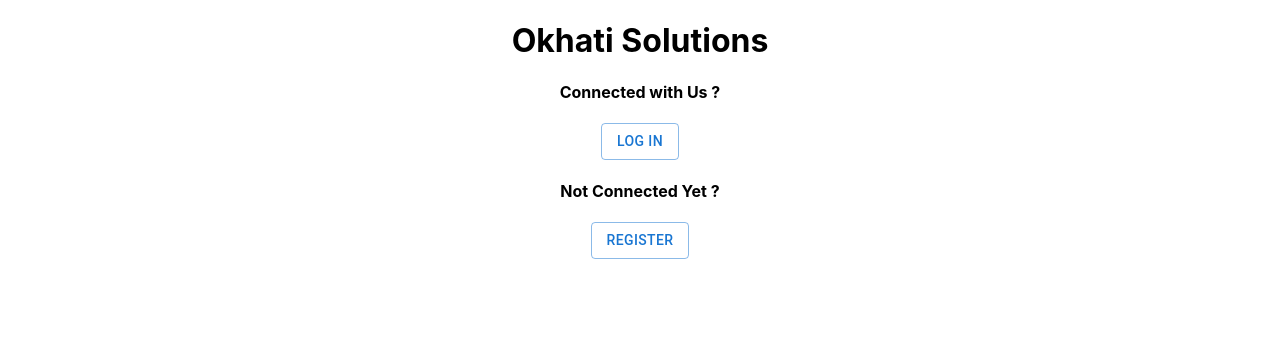
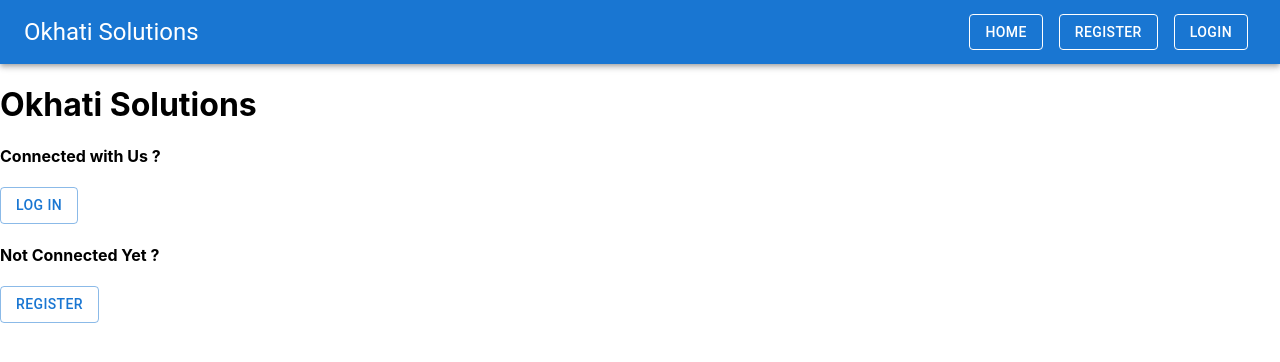
Before and after one commit to sauzzon/okhati, a React (Create React App) app: page / in a window 1280 px wide. Shown: the top 362 px of the page. Built offline with nearby package versions, Linux system fonts and the light colour scheme.

Commit message:
Appbar added

```diff
--- a/package.json
+++ b/package.json
@@ -5,6 +5,7 @@
   "dependencies": {
     "@emotion/react": "^11.7.1",
     "@emotion/styled": "^11.6.0",
+    "@mui/icons-material": "^5.4.2",
     "@mui/material": "^5.4.2",
     "@testing-library/jest-dom": "^5.16.2",
     "@testing-library/react": "^12.1.3",
--- /dev/null
+++ b/src/pages/appbar.js
@@ -0,0 +1,73 @@
+import * as React from "react";
+import AppBar from "@mui/material/AppBar";
+import Box from "@mui/material/Box";
+import Toolbar from "@mui/material/Toolbar";
+import Typography from "@mui/material/Typography";
+import Button from "@mui/material/Button";
+import { Link } from "react-router-dom";
+import Logout from "./logout";
+
+import { useContext } from "react";
+import { Context } from "../context/Context";
+
+const ButtonAppBar = () => {
+  const { isLoggedIn } = useContext(Context);
+
+  return (
+    <Box sx={{ flexGrow: 1 }}>
+      <AppBar position="static">
+        <Toolbar>
+          <Typography variant="h5" sx={{ flexGrow: 1 }}>
+            Okhati Solutions
+          </Typography>
+          <Button
+            component={Link}
+            to="/"
+            sx={{ m: 1 }}
+            variant="outlined"
+            color="inherit"
+          >
+            Home
+          </Button>
+          {!isLoggedIn ? (
+            <>
+              <Button
+                component={Link}
+                to="/register"
+                sx={{ m: 1 }}
+                variant="outlined"
+                color="inherit"
+              >
+                Register
+              </Button>
+              <Button
+                component={Link}
+                to="/login"
+                sx={{ m: 1 }}
+                variant="outlined"
+                color="inherit"
+              >
+                Login
+              </Button>
+            </>
+          ) : (
+            <>
+              <Button
+                component={Link}
+                to="/dashboard"
+                sx={{ m: 1 }}
+                variant="outlined"
+                color="inherit"
+              >
+                Dashboard
+              </Button>
+              <Logout></Logout>
+            </>
+          )}
+        </Toolbar>
+      </AppBar>
+    </Box>
+  );
+};
+
+export default ButtonAppBar;
--- a/src/pages/landing.js
+++ b/src/pages/landing.js
@@ -3,12 +3,14 @@
 import { useContext } from "react";
 import { Context } from "../context/Context";
 import Logout from "./logout";
+import ButtonAppBar from "./appbar";
 
 const Landing = () => {
   const { isLoggedIn } = useContext(Context);
 
   return (
-    <center>
+    <>
+      <ButtonAppBar></ButtonAppBar>
       {isLoggedIn && <h1>Welcome to </h1>}
       <h1>Okhati Solutions</h1>
       {isLoggedIn ? (
@@ -42,7 +44,7 @@
           </Button>
         </>
       )}
-    </center>
+    </>
   );
 };
 
--- a/src/pages/logout.js
+++ b/src/pages/logout.js
@@ -9,7 +9,12 @@
     setIsLoggedIn(false);
   };
   return (
-    <Button size="small" variant="outlined" type="submit" onClick={handleClick}>
+    <Button
+      sx={{ m: 1 }}
+      variant="outlined"
+      color="inherit"
+      onClick={handleClick}
+    >
       Logout
     </Button>
   );
```
Also changed, not shown: 1 other file (tests, documents, lock files or other folders).
